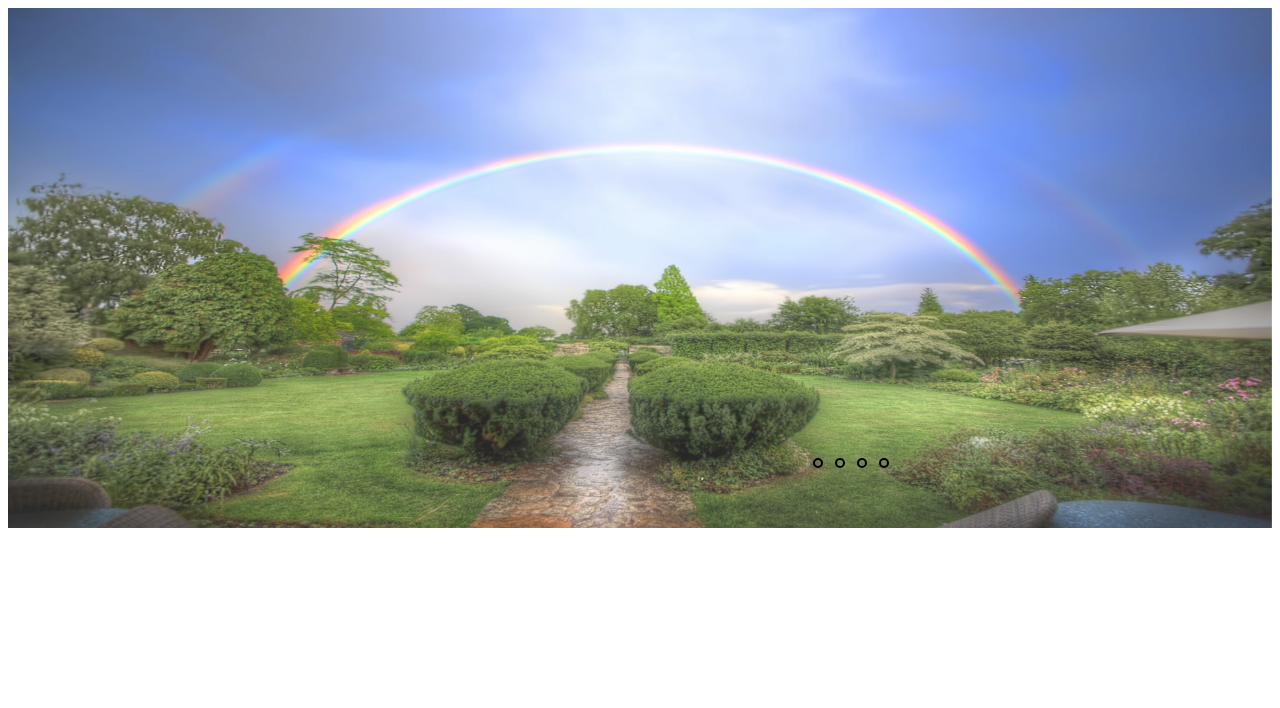
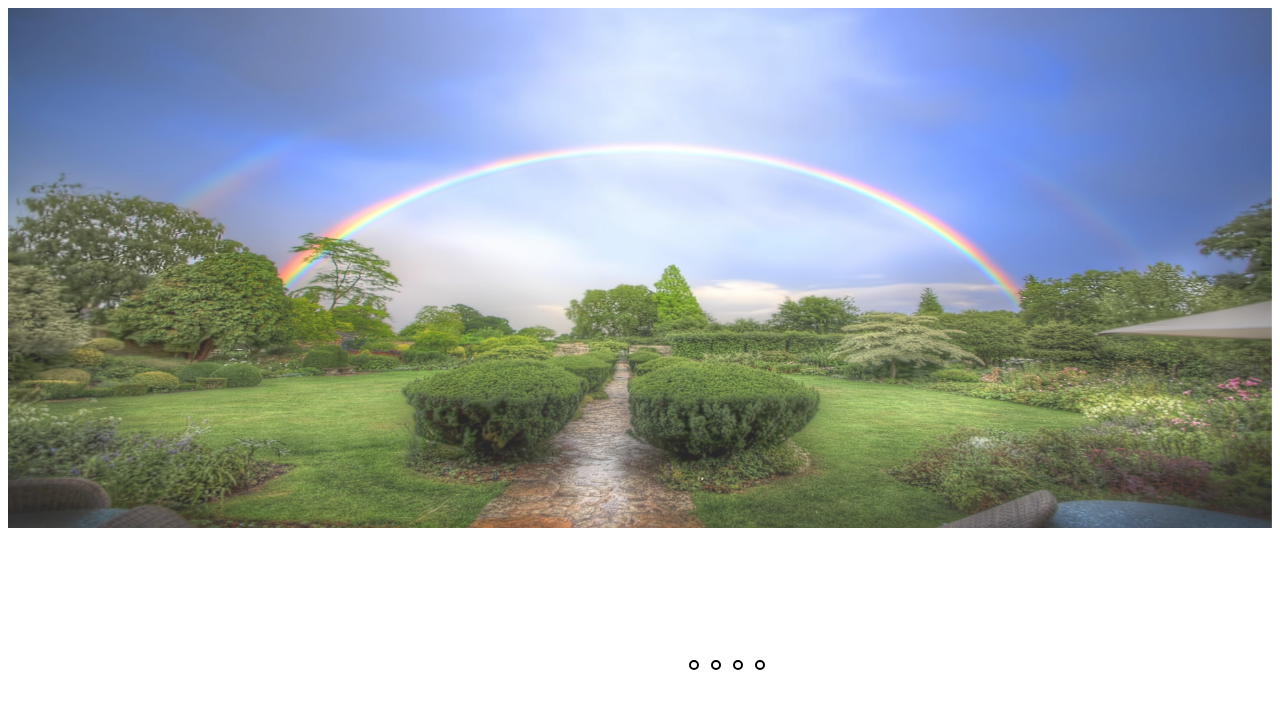
Before and after one commit to jyothikiran843/jyothikiran, a plain HTML site: page slider.html in a window 1280 px wide. Drawn offline with Linux system fonts and the light colour scheme.

Commit message:
radio buttons poistions

```diff
--- a/slider.html
+++ b/slider.html
@@ -33,12 +33,17 @@
             input[type=radio]:checked{
                 background-color: black;
             }
+            #radios{
+                position: absolute;
+                top: 80%;
+                right: 40%;
+            }
         </style>
     </head>
-    <body  style="position: relative;">
+    <body>
         <div id="images-slider">
-            <img src="1.png">
-            <p style="position: absolute; bottom: 40px; right: 380px;">
+            <img src="1.png" style="position: relative;">
+            <p id="radios">
                 <input type="radio" name="imageselect" value="1">
                 <input type="radio" name="imageselect" value="2">
                 <input type="radio" name="imageselect" value="3">
```
